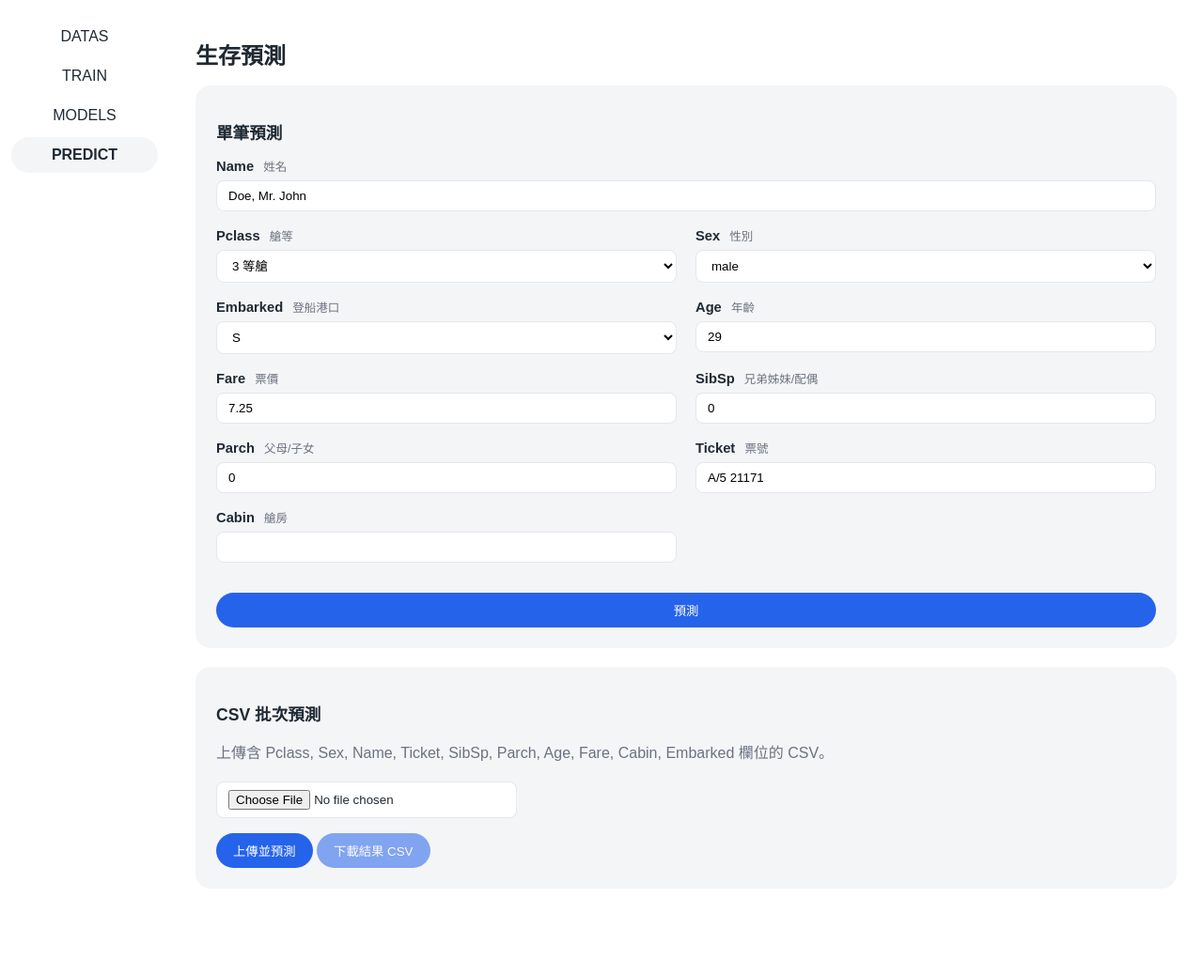
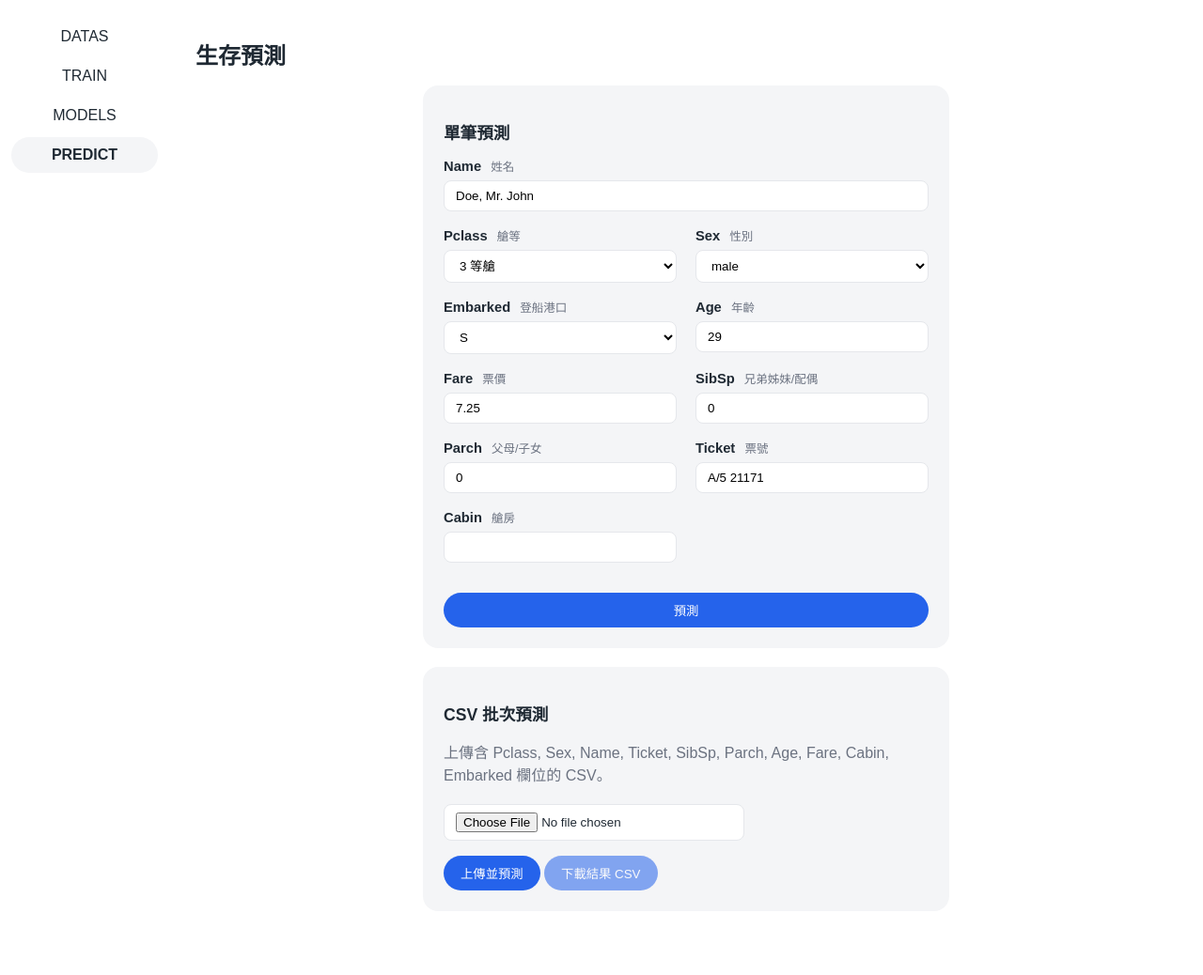
Before and after one commit to ychsieh725/titanic_restful_project, a Flask app: page /ml/predict in a window 1280 px wide. Shown: the part 56-1094 px from the top of the page at 94% size. Before the commit the page ends 980 px from the top, so only its background shows below. Run offline with Flask 3, Linux system fonts and the light colour scheme.

Commit message:
style(web): narrow prediction cards to match passenger form width
WHY:
單筆預測與 CSV 批次預測卡片佔滿整個內容寬度，欄位過寬，與新增乘客的窄版表單不一致。

WHAT:
- 兩張卡片改 class="card narrow"（沿用既有 .narrow，max-width 560px 置中），寬度
  與新增乘客一致。
- 批次結果欄位多，table 外包 overflow-x:auto 容器，於窄卡內水平捲動，避免撐破版面。

IMPACT:
- 純樣式，預測流程與 API 不變。16 個頁面/驗收測試通過。

Co-Authored-By: Claude Opus 4.8 <noreply@anthropic.com>

```diff
--- a/templates/predict.html
+++ b/templates/predict.html
@@ -6,7 +6,7 @@
 <h1>生存預測</h1>
 
 <!-- 單筆預測 -->
-<div class="card">
+<div class="card narrow">
     <h2 style="font-size:1.1rem;">單筆預測</h2>
     <form id="singleForm">
         <div class="form-grid">
@@ -83,7 +83,7 @@
 </div>
 
 <!-- CSV 批次預測 -->
-<div class="card">
+<div class="card narrow">
     <h2 style="font-size:1.1rem;">CSV 批次預測</h2>
     <p class="muted">上傳含 Pclass, Sex, Name, Ticket, SibSp, Parch, Age, Fare, Cabin, Embarked 欄位的 CSV。</p>
     <form id="batchForm">
@@ -97,10 +97,13 @@
     <p id="batchError" class="bad" hidden></p>
     <p id="batchSummary" class="muted" hidden></p>
 
-    <table id="batchTable" hidden>
-        <thead id="batchHead"></thead>
-        <tbody id="batchBody"></tbody>
-    </table>
+    <!-- 結果欄位多，於卡片內水平捲動，避免撐破窄版版面 -->
+    <div style="overflow-x:auto;">
+        <table id="batchTable" hidden>
+            <thead id="batchHead"></thead>
+            <tbody id="batchBody"></tbody>
+        </table>
+    </div>
 </div>
 {% endblock %}
 
```
